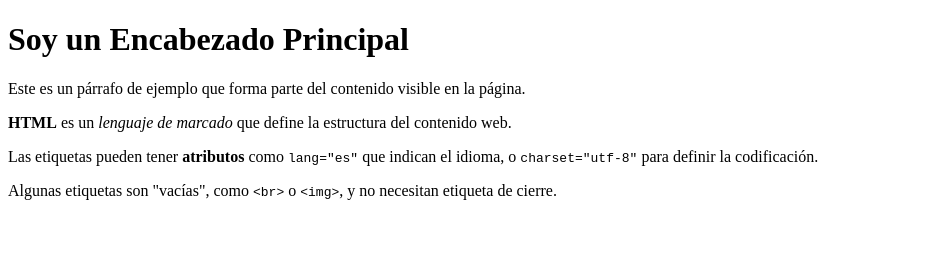
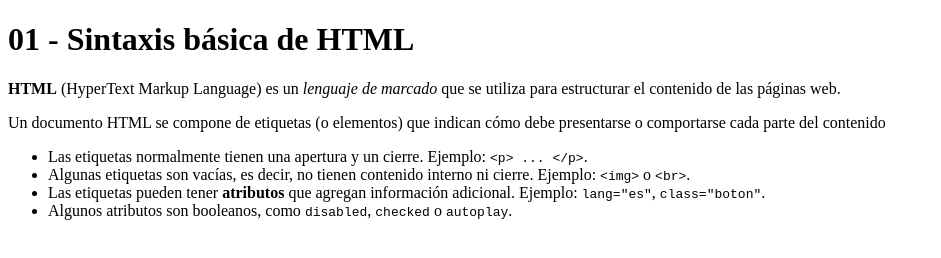
Before and after one commit to EdwardNavarroAs/HTML_2025, a plain HTML site: page 01_sintaxis_basica.html in a window 1280 px wide. Shown: the whole page, without its empty margins (0-941 px from the left). Drawn offline with Linux system fonts and the light colour scheme.

```diff
--- a/01_sintaxis_basica.html
+++ b/01_sintaxis_basica.html
@@ -29,30 +29,35 @@
           <!-- Hace que el sitio sea adaptable a diferentes tamaños de pantalla (diseño responsivo).
                width=device-width ajusta el ancho al del dispositivo y initial-scale=1 define el nivel de zoom inicial. -->
 
-  <title>Mi primera página web en HTML</title>
+          <title>Sintaxis básica en HTML</title>
           <!-- El título se muestra en la pestaña del navegador y también puede ser leído por motores de búsqueda. -->
      </head>
 
      <body>
           <!-- La etiqueta <body> contiene todo el contenido visible de la página: texto, imágenes, botones, enlaces, videos, etc. -->
 
-  <h1>Soy un Encabezado Principal</h1>
+          <h1>01 - Sintaxis básica de HTML</h1>
           <!-- Los encabezados (<h1> hasta <h6>) definen títulos o subtítulos. <h1> es el más importante y solo debería usarse una vez por página. -->
 
-  <p>Este es un párrafo de ejemplo que forma parte del contenido visible en la página.</p>
-  <!-- <p> representa un párrafo de texto. El navegador añade automáticamente un espacio (margen) antes y después de cada párrafo. -->
+          <p><strong>HTML</strong> (HyperText Markup Language) es un <em>lenguaje de marcado</em> que se utiliza para estructurar el contenido de las páginas web.</p>
+          <!--<p> representa un párrafo de texto. El navegador añade automáticamente un espacio (margen) antes y después de cada párrafo.
+               <em> se usa para enfatizar texto. Por defecto se ve en cursiva.
+               <strong> se usa para destacar texto con importancia. Por defecto se ve en negrita.-->
+          <p>Un documento HTML se compone de etiquetas (o elementos) que indican cómo debe presentarse o comportarse cada parte del contenido</p>
 
-  <p><strong>HTML</strong> es un <em>lenguaje de marcado</em> que define la estructura del contenido web.</p>
-  <!-- <strong> se usa para destacar texto con importancia. Por defecto se ve en negrita.
-       <em> se usa para enfatizar texto. Por defecto se ve en cursiva. -->
-
-  <p>Las etiquetas pueden tener <strong>atributos</strong> como <code>lang="es"</code> que indican el idioma, o <code>charset="utf-8"</code> para definir la codificación.</p>
-  <!-- <code> se usa para representar fragmentos de código en línea. -->
-
-  <p>Algunas etiquetas son "vacías", como <code>&lt;br&gt;</code> o <code>&lt;img&gt;</code>, y no necesitan etiqueta de cierre.</p>
+          <ul>
+          <!-- <ul> (unordered list) crea una lista desordenada, es decir, cuyos elementos aparecen con viñetas (•) en lugar de números.
+          Se usa cuando el orden de los elementos no es relevante. -->
+               <li>Las etiquetas normalmente tienen una apertura y un cierre. Ejemplo: <code>&lt;p&gt; ... &lt;/p&gt;</code>.</li>
+               <!-- <li> (list item) representa un elemento dentro de una lista, ya sea ordenada (<ol>) o desordenada (<ul>).
+                    Cada <li> va dentro de un contenedor de lista como <ul> o <ol>. -->
                <!-- &lt; es una entidad HTML que representa el símbolo menor que (<).
                Se utiliza para mostrar el carácter "<" como texto, sin que el navegador lo interprete como una etiqueta.
                Por ejemplo: &lt;br&gt; se muestra como <br> sin que el navegador intente usarlo como una etiqueta real. -->
-
+               <li>Algunas etiquetas son vacías, es decir, no tienen contenido interno ni cierre. Ejemplo: <code>&lt;img&gt;</code> o <code>&lt;br&gt;</code>.</li>
+               <li>Las etiquetas pueden tener <strong>atributos</strong> que agregan información adicional. Ejemplo: <code>lang="es"</code>, <code>class="boton"</code>.</li>
+               <li>Algunos atributos son booleanos, como <code>disabled</code>, <code>checked</code> o <code>autoplay</code>.</li>
+               <!-- <code> se usa para representar fragmentos de código en línea. -->
+          </ul>
      </body>
 </html>
```
Also changed, not shown: 02_metadatos.html (added, +47 -0 lines), index.html (+1 -1 lines), favicon.ico (added). Lines whose indentation alone changed are shown as unchanged.
